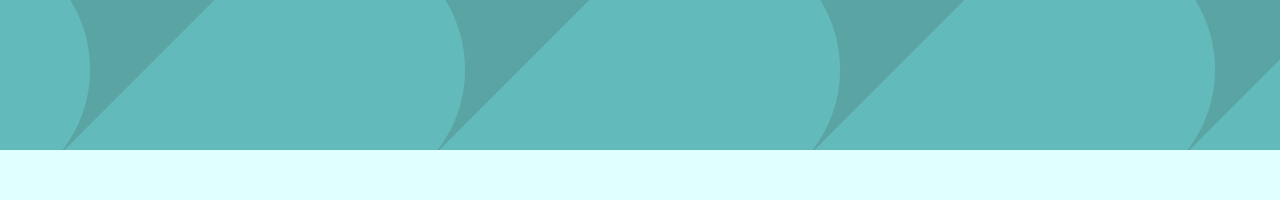
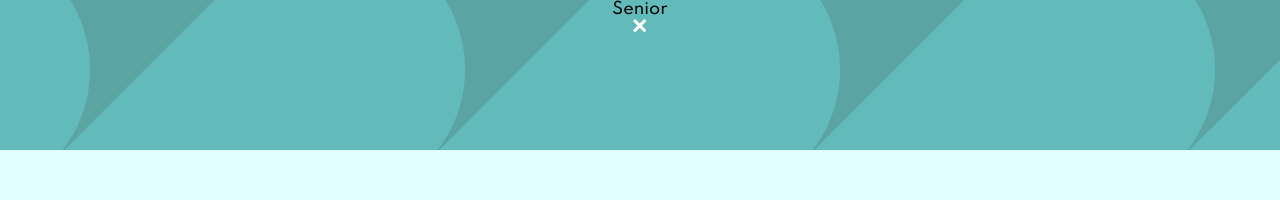
Before and after one commit to Loquen/job-filter, a React (Create React App) app: page / in a window 1280 px wide. Both pictures are taken after a click on the element "Senior". Shown: the top 200 px of the page. Built offline with nearby package versions, Linux system fonts and the light colour scheme.

Commit message:
filter item showing

```diff
--- a/src/App.js
+++ b/src/App.js
@@ -3,9 +3,10 @@ import Filter from './Filter';
 import JobList from './JobList';
 import './App.scss';
 
-let jobs = require('./data.json');
+let data = require('./data.json');
 
 function App() {
+  const [jobs, setJobs] = useState(data);
   const [filterList, setFilterList] = useState(new Set());
 
   const addFilterItem = (e, item) => {
@@ -16,7 +17,9 @@ function App() {
 
   return (
     <div className="App">
-      <Filter/>
+      <Filter
+        filterList={filterList}
+      />
       <JobList
         jobs={jobs}
         addFilterItem={addFilterItem}
--- a/src/App.scss
+++ b/src/App.scss
@@ -24,7 +24,7 @@ $darkest-cyan: hsl(180, 14%, 20%);
   background-color: $background-cyan;
 }
 
-.Filter {
+.filter-bar {
   background-color: $dark-cyan;
   background-image: url('/bg-header-mobile.svg');
   height: 150px;
--- a/src/Filter.jsx
+++ b/src/Filter.jsx
@@ -1,8 +1,24 @@
 import React from 'react';
 
-function Filter(props) {
+function Filter({filterList}) {
+  let filterArray = [];
+  if(filterList.size > 0){
+    filterList.forEach((item, key) => {
+      filterArray.push(
+        <div key={key} className='filter-item'>
+          <div className='item-name'>
+            {item}
+          </div>
+          <div className='remove-item'>
+            <img src='/icon-remove.svg' alt='Remove Item'/>
+          </div>
+        </div>
+    )});
+  }
+
   return (
-    <div className='Filter'>
+    <div className='filter-bar'>
+      {filterArray.map(item => (item))}
     </div>
   );
 }
```
